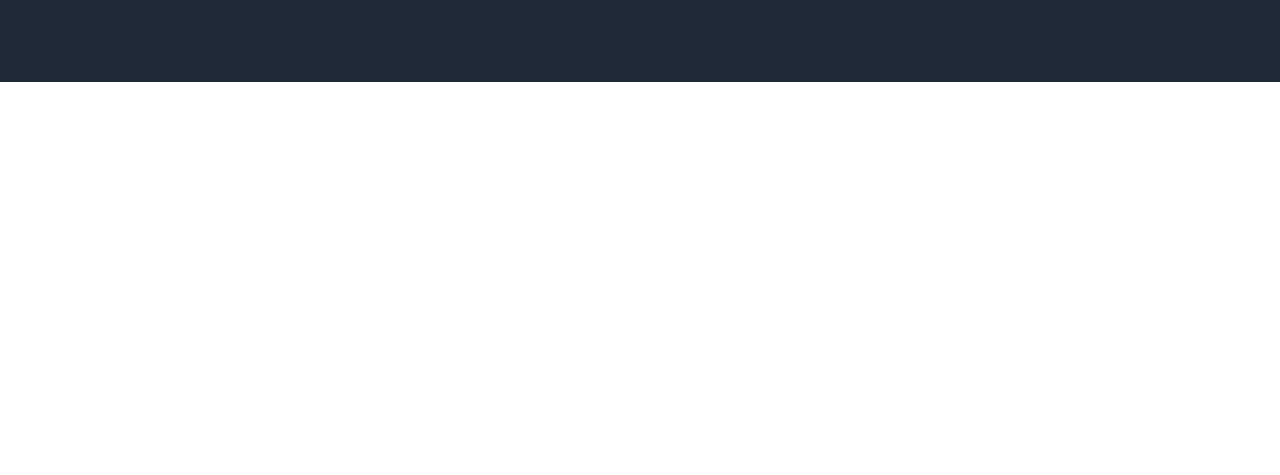
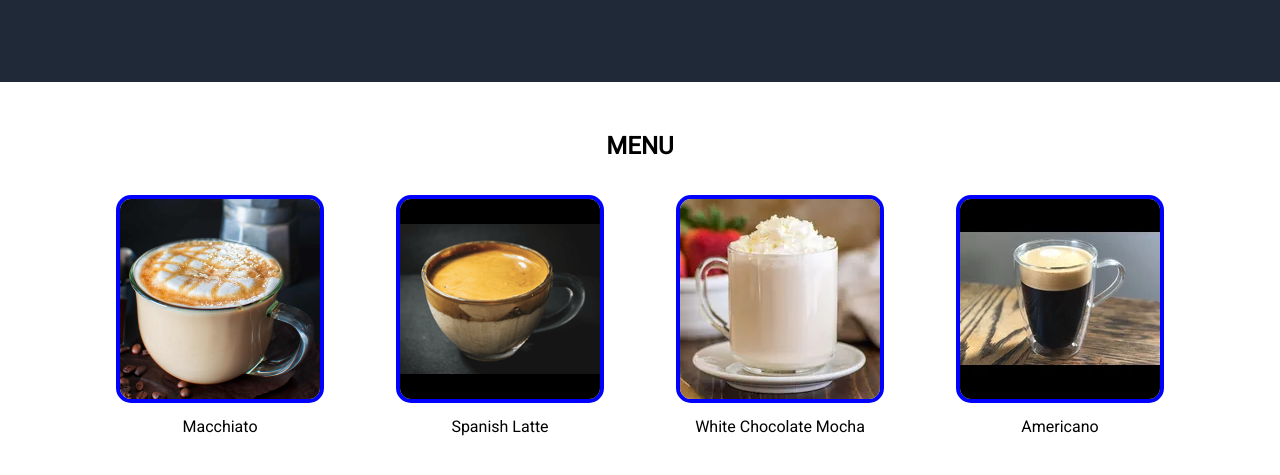
Before and after one commit to nothoru/toffeecoffee, a plain HTML site: page index.html in a window 1280 px wide. Shown: the part 531-1006 px from the top of the page. Before the commit the page ends 800 px from the top, so only its background shows below. Drawn offline with Linux system fonts and the light colour scheme.

Commit message:
MENU done

```diff
--- a/index.html
+++ b/index.html
@@ -41,5 +41,36 @@
     </div>
 
 
+    <div class="menu">
+
+        <h2>MENU</h2>
+
+        <div class="info-container">
+
+            <div class="info">
+                <img src="images/info1.webp">
+                <p>Macchiato</p>
+            </div>
+
+            <div class="info">
+                <img src="images/info2.png">
+                <p>Spanish Latte</p>
+            </div>
+
+            <div class="info">
+                <img src="images/info3.webp">
+                <p>White Chocolate Mocha</p>
+            </div>
+
+            <div class="info">
+                <img src="images/info4.webp">
+                <p>Americano</p>
+            </div>
+
+        </div>
+
+    </div>
+
+
 </body>
 </html>
--- a/style.css
+++ b/style.css
@@ -1,5 +1,6 @@
 @import url('https://fonts.googleapis.com/css2?family=Bebas+Neue&family=Roboto&display=swap');
 
+/* Try to avoid using margin with px */
 
 *{
     padding: 0;
@@ -52,3 +53,29 @@ a{
     text-align: left;
 
 }
+
+.menu{
+    text-align: center;
+    padding: 50px;
+}
+
+.info-container{
+    display: flex;
+    justify-content: center;
+    gap: 32px;
+    flex-wrap: wrap;
+}
+
+.info-container img{
+    border: 4px solid blue;
+    border-radius: 15px;
+    margin: 5px 20px 0px 20px;
+}
+
+.info-container p{
+    padding: 10px;
+}
+
+h2{
+    padding-bottom: 30px;
+}
```
Also changed, not shown: images/info1.webp (added), images/info2.png (added), images/info3.webp (added), images/info4.webp (added).
